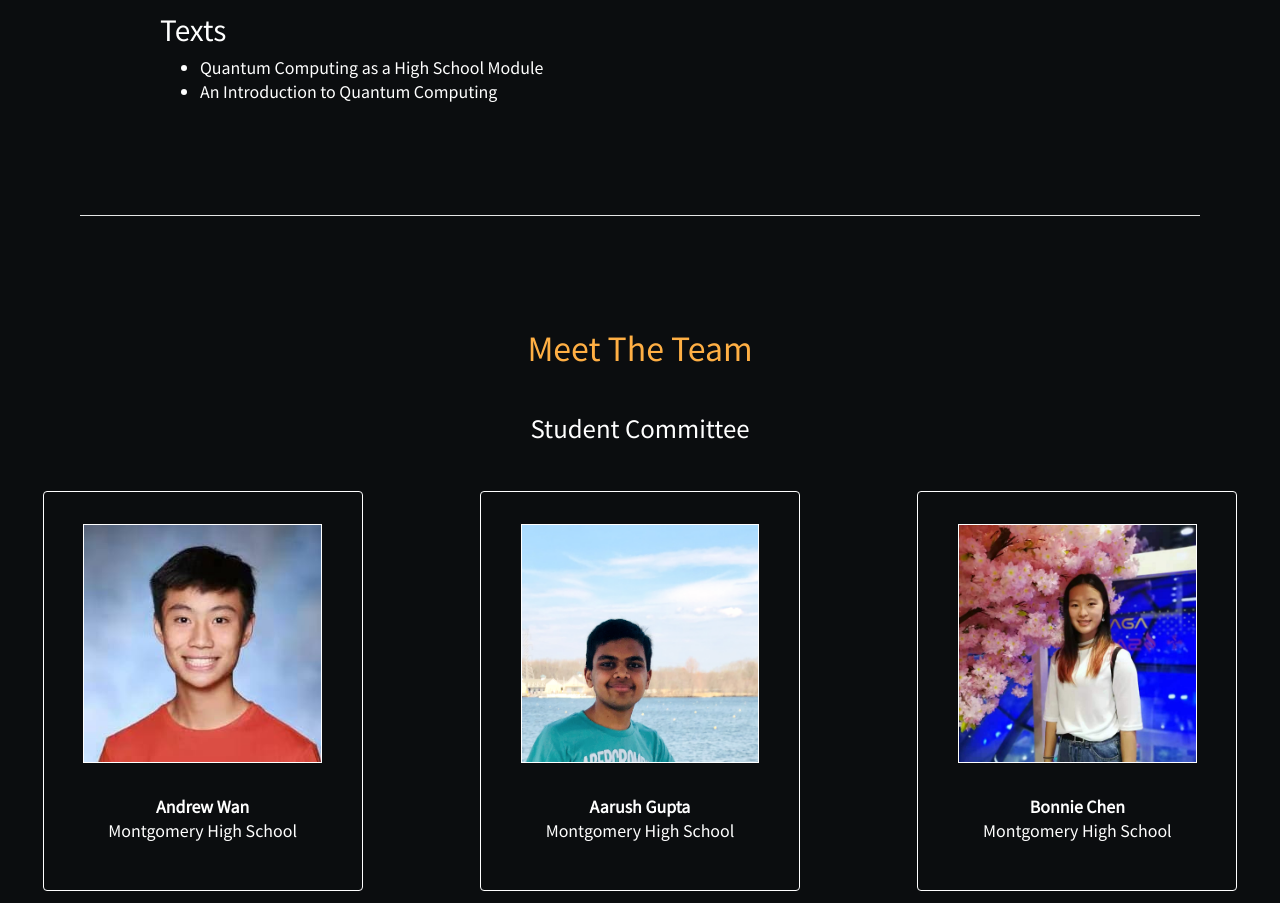
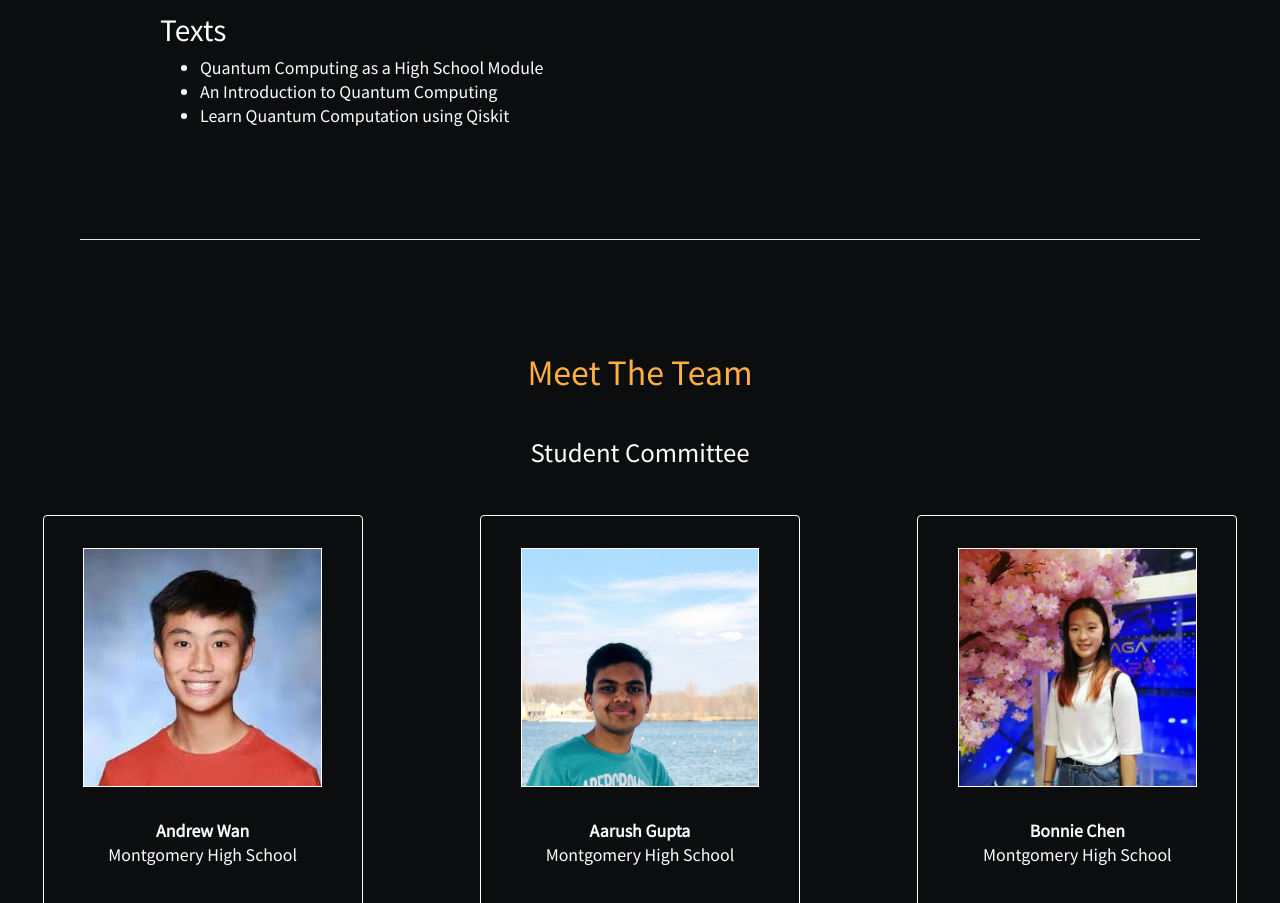
Before and after one commit to ag2718/HSQSA-Website, a plain HTML site: page public/index.html in a window 1280 px wide. Shown: the part 1743-2646 px from the top of the page. Drawn offline with nearby package versions, Linux system fonts and the light colour scheme; some packages are replaced by stand-ins of ours.

Commit message:
Added Qiskit textbook

```diff
--- a/public/index.html
+++ b/public/index.html
@@ -64,6 +64,7 @@
             <ul>
                 <li><a href="static/pdf/QCHS.pdf">Quantum Computing as a High School Module</a></li>
                 <li><a href="static/pdf/QCIntro.pdf">An Introduction to Quantum Computing</a></li>
+                <li><a href="https://qiskit.org/textbook/preface.html">Learn Quantum Computation using Qiskit</a></li>
             </ul>
         </div>
     </div>
```
